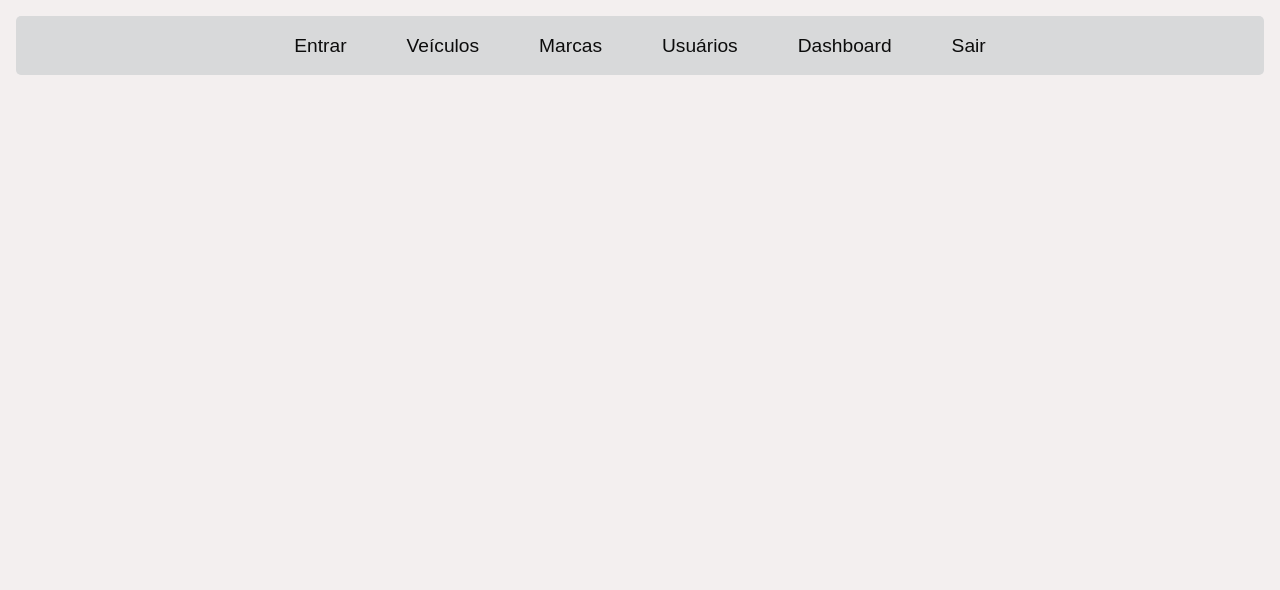
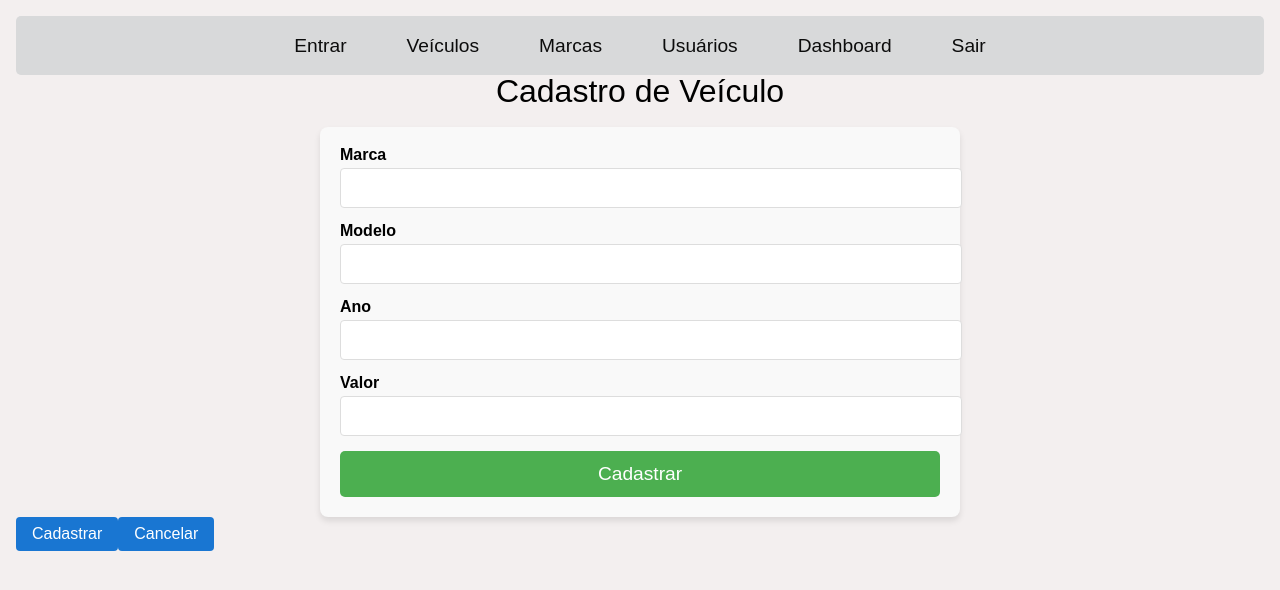
Before and after one commit to GersonAparecidoLima/FrontProjetoFinal, a React (Create React App) app: page /cadastro-veiculo in a window 1280 px wide. Shown: the top 590 px of the page. Built offline with nearby package versions, Linux system fonts and the light colour scheme.

Commit message:
Cadastra veiculo base

```diff
--- a/src/pages/App.tsx
+++ b/src/pages/App.tsx
@@ -9,6 +9,7 @@ import EditarCadastro from './Cadastro/EditarCadastro';
 import Inicio from './Inicio'; // ou '../pages/Inicio' se estiver em outro lugar
 import Veiculo from './Veiculo';
 import Login from './Login';
+import CadastraVeiculo from './Veiculo/CadastraVeiculo';
 
 function App() {
   return (
@@ -22,6 +23,7 @@ function App() {
           <Route path="/login" element={<Login />} />
 
           <Route path="/veiculo" element={<Veiculo />} />
+          <Route path="/cadastro-veiculo" element={<CadastraVeiculo />} />
 
           <Route path="/marcas" element={<div>Em breve: Página de Veículo</div>} />
           <Route path="/cadastro" element={<Cadastro />} />
--- /dev/null
+++ b/src/pages/Veiculo/CadastraVeiculo.module.scss
@@ -0,0 +1,74 @@
+h2 {
+  text-align: center;
+  margin-bottom: 20px;
+}
+
+.formularioGenerico {
+  display: flex;
+  flex-direction: column;
+  align-items: center;
+  max-width: 400px;
+  margin: 0 auto;
+}
+
+.inputContainer {
+  margin-bottom: 15px;
+  width: 100%;
+}
+
+label {
+  display: block;
+  margin-bottom: 5px;
+  font-weight: bold;
+}
+
+input {
+  width: 100%;
+  padding: 8px;
+  border: 1px solid #ccc;
+  border-radius: 4px;
+  font-size: 16px;
+}
+
+.submitButton {
+  background-color: #1976d2;
+  color: white;
+  padding: 10px 15px;
+  border: none;
+  border-radius: 4px;
+  font-size: 16px;
+  cursor: pointer;
+  transition: background-color 0.3s;
+
+  &:hover {
+    background-color: #115293;
+  }
+}
+
+.popError {
+  color: red;
+  font-size: 12px;
+  margin-top: 5px;
+}
+
+.botoesContainer {
+  margin-top: 20px;
+  display: flex;
+  gap: 10px;
+  justify-content: center; /* Alinha os botões ao centro */
+}
+
+.botao {
+  padding: 8px 16px;
+  background-color: #1976d2;
+  color: white;
+  border: none;
+  border-radius: 4px;
+  cursor: pointer;
+  font-weight: 500;
+  transition: background-color 0.3s ease;
+
+  &:hover {
+    background-color: #115293;
+  }
+}
--- /dev/null
+++ b/src/pages/Veiculo/CadastraVeiculo.tsx
@@ -0,0 +1,40 @@
+import React from 'react';
+import FormularioGenerico from '../../components/FormularioGenerico/FormularioGenerico'; // Importando o FormularioGenerico
+import styles from './CadastraVeiculo.module.scss';
+
+
+const CadastraVeiculo = () => {
+  // Campos para o formulário de Cadastro de Veículo
+  const campos = [
+    { label: 'Marca', tipo: 'text', nome: 'marca', valor: '', required: true },
+    { label: 'Modelo', tipo: 'text', nome: 'modelo', valor: '', required: true },
+    { label: 'Ano', tipo: 'number', nome: 'ano', valor: '', required: true },
+    { label: 'Valor', tipo: 'text', nome: 'valor', valor: '', required: true }
+  ];
+
+  // Função que é chamada ao enviar o formulário
+  const handleCadastroVeiculo = (dados: { [key: string]: string }) => {
+    console.log('Cadastro de Veículo:', dados);
+    // Lógica de cadastro do veículo (enviar para uma API, salvar no localStorage, etc)
+  };
+
+  // Função para cancelar o cadastro
+  const handleCancelar = () => {
+    console.log('Cadastro cancelado');
+    // Lógica para cancelar, pode redirecionar ou limpar o formulário
+  };
+
+  return (
+    <div>
+      <h2>Cadastro de Veículo</h2>
+      <FormularioGenerico campos={campos} onSubmit={handleCadastroVeiculo} tipoFormulario="cadastro" />
+
+      <div className="botoesContainer">
+        <button className={styles.botao} onClick={handleCancelar}>Cadastrar</button>
+        <button className={styles.botao} onClick={handleCancelar}>Cancelar</button>
+      </div>
+    </div>
+  );
+};
+
+export default CadastraVeiculo;
```
